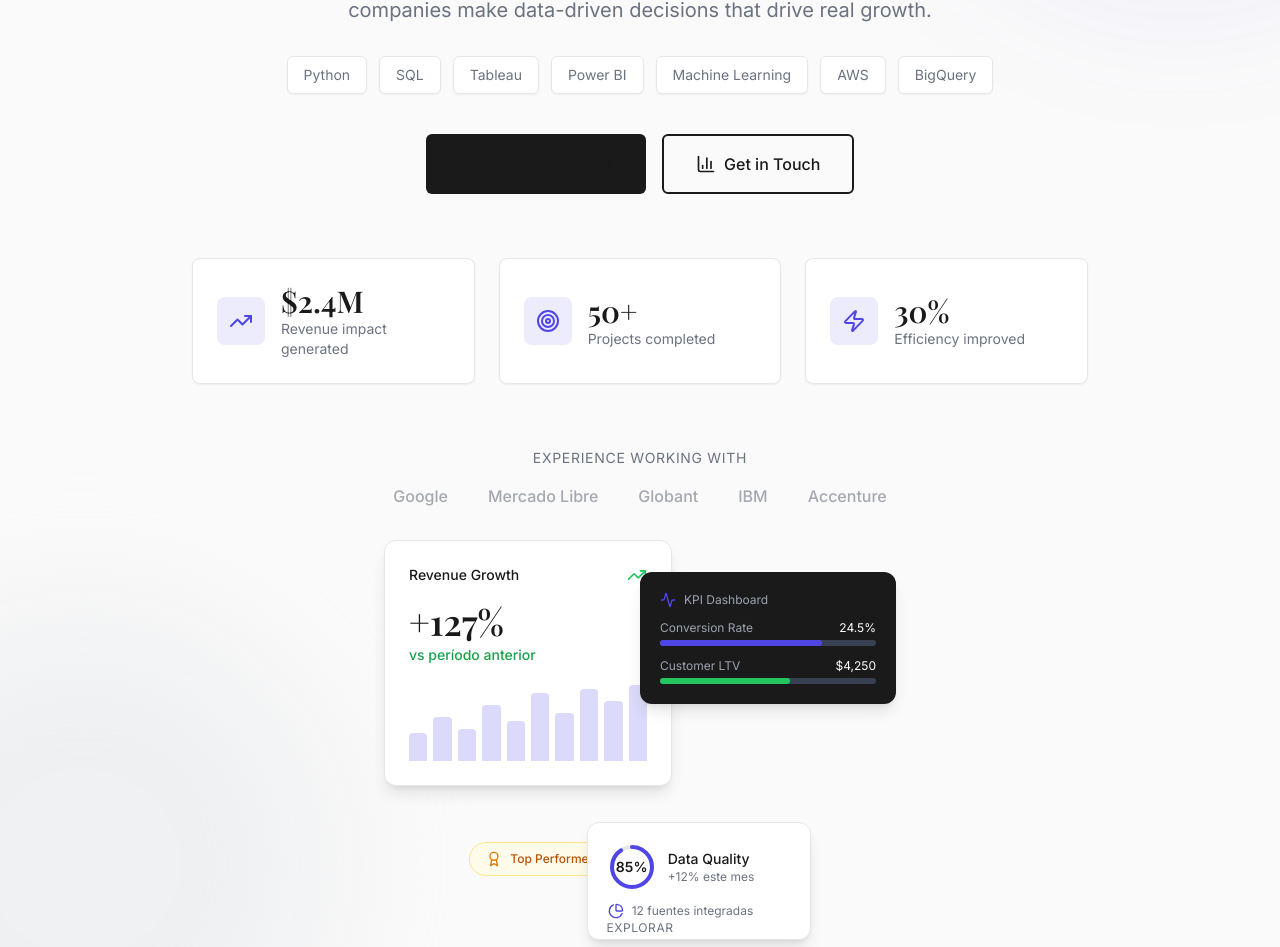
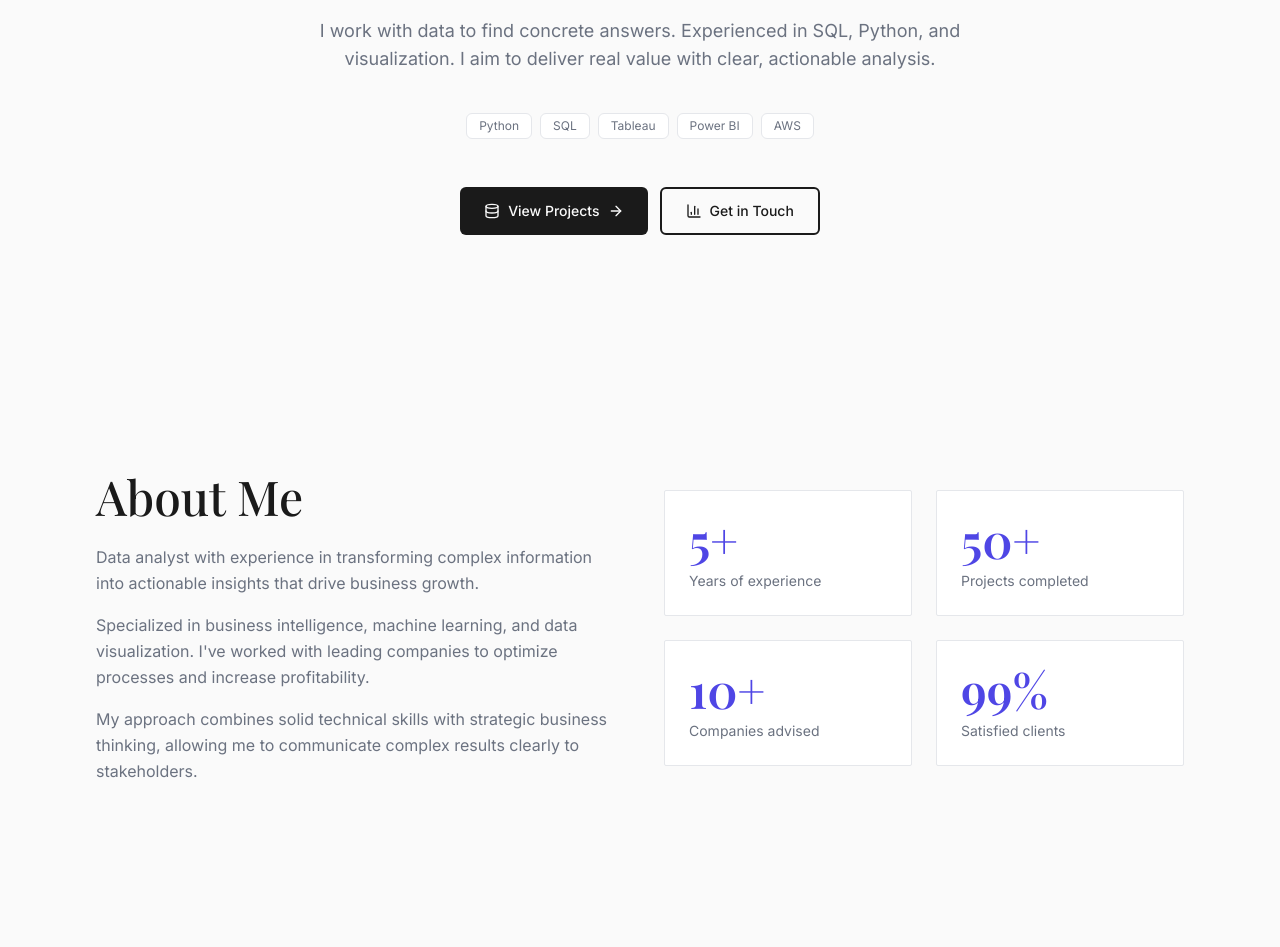
Before and after one commit to tonysoprano33/portfolio-lautaro-ortiz, a Next.js app: page / in a window 1280 px wide. Shown: the part 424-1371 px from the top of the page. Built offline with nearby package versions, Linux system fonts and the light colour scheme.

Commit message:
fix: dark mode detection, button contrast, hero text and layout improvements

```diff
--- a/src/components/Hero.tsx
+++ b/src/components/Hero.tsx
@@ -3,78 +3,51 @@
 import {
   ArrowRight,
   Database,
-  BarChart3,
-  TrendingUp,
-  PieChart,
-  Activity,
-  Target,
-  Zap,
-  Award,
-  ChevronDown
+  BarChart3
 } from "lucide-react";
 import { useLanguage } from "@/hooks/useLanguage";
 import { translations } from "@/data/translations";
-
-const stats = [
-  { value: "$2.4M", icon: TrendingUp },
-  { value: "50+", icon: Target },
-  { value: "30%", icon: Zap },
-];
-
-const companies = ["Google", "Mercado Libre", "Globant", "IBM", "Accenture"];
 
 export default function Hero() {
   const { lang } = useLanguage();
   const t = translations[lang].hero;
 
   return (
-    <section className="min-h-screen flex flex-col justify-center relative overflow-hidden pt-20 pb-12">
-      {/* Background gradients - subtle in both modes */}
-      <div className="absolute top-0 right-0 w-[600px] h-[600px] bg-accent/5 rounded-full blur-3xl -z-10 translate-x-1/3 -translate-y-1/4 dark:bg-accent/10" />
-      <div className="absolute bottom-0 left-0 w-[500px] h-[500px] bg-gray-200/50 rounded-full blur-3xl -z-10 -translate-x-1/3 translate-y-1/4 dark:bg-gray-800/30" />
-
-      <div className="max-w-7xl mx-auto w-full px-4 sm:px-6 lg:px-12 xl:px-24">
-        {/* Top badge */}
-        <div className="flex justify-center mb-6">
-          <span className="inline-flex items-center gap-2 px-4 py-2 bg-accent/10 text-accent text-sm font-medium rounded-full">
+    <section className="min-h-screen flex flex-col justify-center pt-20 pb-20">
+      <div className="max-w-3xl mx-auto w-full px-4 sm:px-6 lg:px-8 text-center">
+        {/* Badge */}
+        <div className="inline-flex items-center gap-2 px-3 py-1.5 bg-accent/10 text-accent text-xs sm:text-sm font-medium rounded-full mb-8">
           <span className="w-2 h-2 bg-green-500 rounded-full animate-pulse" />
           {t.available}
-          </span>
         </div>
 
-        {/* Main headline */}
-        <div className="text-center max-w-4xl mx-auto mb-8">
-          <p className="text-accent text-sm sm:text-base mb-3 tracking-wide uppercase font-semibold">
+        {/* Name */}
+        <p className="text-accent text-sm sm:text-base mb-2 tracking-wide uppercase font-semibold">
           Lautaro Ortiz
         </p>
-          <p className="text-muted-foreground text-sm sm:text-base mb-6 tracking-wide uppercase font-medium">
+
+        {/* Role */}
+        <p className="text-muted-foreground text-xs sm:text-sm mb-8 tracking-wide uppercase">
           {t.role}
         </p>
 
-          <h1 className="font-display text-4xl sm:text-5xl md:text-6xl lg:text-7xl font-medium leading-[1.1] mb-6">
+        {/* Headline */}
+        <h1 className="font-display text-3xl sm:text-4xl md:text-5xl lg:text-6xl font-medium leading-tight mb-8">
           {t.headline}{" "}
           <span className="text-accent italic">{t.headlineAccent}</span>
         </h1>
 
-          <p className="text-muted-foreground text-lg sm:text-xl max-w-2xl mx-auto leading-relaxed">
+        {/* Description */}
+        <p className="text-muted-foreground text-base sm:text-lg max-w-2xl mx-auto mb-10 leading-relaxed">
           {t.description}
         </p>
-        </div>
 
-        {/* Tech Stack - Mobile optimized */}
-        <div className="flex flex-wrap justify-center gap-2 sm:gap-3 mb-10 px-2">
-          {[
-            "Python",
-            "SQL",
-            "Tableau",
-            "Power BI",
-            "Machine Learning",
-            "AWS",
-            "BigQuery"
-          ].map((tech) => (
+        {/* Tech Stack - minimal */}
+        <div className="flex flex-wrap justify-center gap-2 mb-12">
+          {["Python", "SQL", "Tableau", "Power BI", "AWS"].map((tech) => (
             <span
               key={tech}
-              className="px-3 sm:px-4 py-1.5 sm:py-2 bg-card border border-border text-muted-foreground text-xs sm:text-sm rounded-md shadow-sm hover:border-accent/50 transition-colors"
+              className="px-3 py-1 bg-card border border-border text-muted-foreground text-xs rounded-md"
             >
               {tech}
             </span>
@@ -82,169 +55,23 @@ export default function Hero() {
         </div>
 
         {/* CTA Buttons */}
-        <div className="flex flex-col sm:flex-row justify-center gap-3 sm:gap-4 mb-12 sm:mb-16">
+        <div className="flex flex-col sm:flex-row justify-center gap-3">
           <a
             href="#projects"
-            className="inline-flex items-center justify-center gap-2 bg-primary text-primary-foreground px-6 sm:px-8 py-3 sm:py-4 rounded-md hover:opacity-90 transition-opacity text-sm sm:text-base font-medium"
+            className="inline-flex items-center justify-center gap-2 bg-primary text-primary-foreground px-6 py-3 rounded-md hover:opacity-90 transition-opacity text-sm font-medium"
           >
-            <Database className="w-4 h-4 sm:w-5 sm:h-5" />
+            <Database className="w-4 h-4" />
             {t.ctaProjects}
             <ArrowRight className="w-4 h-4" />
           </a>
           <a
             href="#contact"
-            className="inline-flex items-center justify-center gap-2 border-2 border-primary px-6 sm:px-8 py-3 sm:py-4 rounded-md hover:bg-primary hover:text-primary-foreground transition-colors text-sm sm:text-base font-medium"
+            className="inline-flex items-center justify-center gap-2 border-2 border-primary px-6 py-3 rounded-md hover:bg-primary hover:text-primary-foreground transition-colors text-sm font-medium"
           >
-            <BarChart3 className="w-4 h-4 sm:w-5 sm:h-5" />
+            <BarChart3 className="w-4 h-4" />
             {t.ctaContact}
           </a>
         </div>
-
-        {/* Stats Grid - Responsive */}
-        <div className="grid grid-cols-1 sm:grid-cols-3 gap-4 sm:gap-6 max-w-4xl mx-auto mb-12 sm:mb-16">
-          {stats.map((stat, index) => (
-            <div
-              key={index}
-              className="flex items-center gap-4 p-4 sm:p-6 bg-card border border-border rounded-lg shadow-sm"
-            >
-              <div className="flex-shrink-0 w-10 h-10 sm:w-12 sm:h-12 bg-accent/10 rounded-lg flex items-center justify-center">
-                <stat.icon className="w-5 h-5 sm:w-6 sm:h-6 text-accent" />
-              </div>
-              <div>
-                <p className="text-2xl sm:text-3xl font-display font-semibold text-primary">
-                  {stat.value}
-                </p>
-                <p className="text-xs sm:text-sm text-muted-foreground">{[t.stats.revenue, t.stats.projects, t.stats.efficiency][index]}</p>
-              </div>
-            </div>
-          ))}
-        </div>
-
-        {/* Companies/Social Proof */}
-        <div className="text-center mb-8">
-          <p className="text-xs sm:text-sm text-muted-foreground uppercase tracking-wider mb-4">
-            {t.companies}
-          </p>
-          <div className="flex flex-wrap justify-center items-center gap-x-6 sm:gap-x-10 gap-y-2 text-muted-foreground/60">
-            {companies.map((company) => (
-              <span key={company} className="text-sm sm:text-base font-medium">
-                {company}
-              </span>
-            ))}
-          </div>
-        </div>
-
-        {/* Data Visualization Cards - Desktop Only */}
-        <div className="hidden lg:block relative h-[400px] max-w-5xl mx-auto mt-8">
-          {/* Main metric card */}
-          <div className="absolute top-0 left-1/4 w-72 bg-white border border-gray-200 rounded-xl shadow-lg p-6">
-            <div className="flex items-center justify-between mb-4">
-              <span className="text-sm font-medium text-primary">Revenue Growth</span>
-              <TrendingUp className="w-5 h-5 text-green-500" />
-            </div>
-            <div className="text-4xl font-display font-semibold text-primary mb-1">
-              +127%
-            </div>
-            <div className="text-sm text-green-600 font-medium mb-4">
-              vs período anterior
-            </div>
-            <div className="h-20 flex items-end gap-1.5">
-              {[35, 55, 40, 70, 50, 85, 60, 90, 75, 95].map((h, i) => (
-                <div
-                  key={i}
-                  className="flex-1 bg-accent/20 rounded-t hover:bg-accent/30 transition-colors"
-                  style={{ height: `${h}%` }}
-                />
-              ))}
-            </div>
-          </div>
-
-          {/* Performance card */}
-          <div className="absolute top-8 right-1/4 w-64 bg-primary text-white rounded-xl shadow-lg p-5">
-            <div className="flex items-center gap-2 mb-3">
-              <Activity className="w-4 h-4 text-accent" />
-              <span className="text-xs text-gray-400">KPI Dashboard</span>
-            </div>
-            <div className="space-y-3">
-              <div>
-                <div className="flex justify-between text-xs mb-1">
-                  <span className="text-gray-400">Conversion Rate</span>
-                  <span>24.5%</span>
-                </div>
-                <div className="h-1.5 bg-gray-700 rounded-full">
-                  <div className="h-full w-[75%] bg-accent rounded-full" />
-                </div>
-              </div>
-              <div>
-                <div className="flex justify-between text-xs mb-1">
-                  <span className="text-gray-400">Customer LTV</span>
-                  <span>$4,250</span>
-                </div>
-                <div className="h-1.5 bg-gray-700 rounded-full">
-                  <div className="h-full w-[60%] bg-green-500 rounded-full" />
-                </div>
-              </div>
-            </div>
-          </div>
-
-          {/* Achievement badge */}
-          <div className="absolute bottom-16 left-1/3 px-4 py-2 bg-amber-50 border border-amber-200 rounded-full flex items-center gap-2">
-            <Award className="w-4 h-4 text-amber-600" />
-            <span className="text-xs font-medium text-amber-700">
-              Top Performer Q4 2024
-            </span>
-          </div>
-
-          {/* Secondary metric */}
-          <div className="absolute bottom-0 right-1/3 w-56 bg-white border border-gray-200 rounded-xl shadow-lg p-5">
-            <div className="flex items-center gap-3 mb-3">
-              <div className="relative w-12 h-12">
-                <svg viewBox="0 0 36 36" className="w-full h-full transform -rotate-90">
-                  <circle cx="18" cy="18" r="15" fill="none" stroke="#e5e7eb" strokeWidth="3" />
-                  <circle
-                    cx="18"
-                    cy="18"
-                    r="15"
-                    fill="none"
-                    stroke="#4f46e5"
-                    strokeWidth="3"
-                    strokeDasharray="85 15"
-                    strokeLinecap="round"
-                  />
-                </svg>
-                <span className="absolute inset-0 flex items-center justify-center text-sm font-semibold">
-                  85%
-                </span>
-              </div>
-              <div>
-                <p className="text-sm font-medium text-primary">Data Quality</p>
-                <p className="text-xs text-muted">+12% este mes</p>
-              </div>
-            </div>
-            <div className="flex gap-2">
-              <PieChart className="w-4 h-4 text-accent" />
-              <span className="text-xs text-muted">12 fuentes integradas</span>
-            </div>
-          </div>
-        </div>
-
-        {/* Mobile visual alternative */}
-        <div className="lg:hidden flex justify-center mt-8">
-          <div className="flex items-center gap-2 px-4 py-2 bg-accent/10 rounded-full">
-            <BarChart3 className="w-4 h-4 text-accent" />
-            <span className="text-xs sm:text-sm text-accent font-medium">
-              +127% ROI promedio en proyectos
-            </span>
-          </div>
-        </div>
-      </div>
-
-      {/* Scroll indicator */}
-      <div className="absolute bottom-6 left-1/2 -translate-x-1/2 flex flex-col items-center gap-2">
-        <span className="text-xs text-muted uppercase tracking-wider hidden sm:block">
-          Explorar
-        </span>
-        <ChevronDown className="w-5 h-5 text-muted animate-bounce" />
       </div>
     </section>
   );
--- a/src/data/translations.ts
+++ b/src/data/translations.ts
@@ -5,9 +5,9 @@ export const translations = {
     hero: {
       available: "Disponible para nuevas oportunidades",
       role: "Data Analyst & Business Intelligence Specialist",
-      headline: "Convierto datos en",
-      headlineAccent: "resultados medibles",
-      description: "Especialista en transformar datos complejos en insights accionables. Ayudo a empresas a tomar decisiones basadas en datos que impulsan crecimiento real.",
+      headline: "Analista de datos",
+      headlineAccent: "enfocado en resultados",
+      description: "Trabajo con datos para encontrar respuestas concretas. Experiencia en SQL, Python y visualización. Busco aportar valor real con análisis claros y accionables.",
       ctaProjects: "Ver Proyectos",
       ctaContact: "Contactar",
       companies: "Experiencia trabajando con",
@@ -55,9 +55,9 @@ export const translations = {
     hero: {
       available: "Open to new opportunities",
       role: "Data Analyst & Business Intelligence Specialist",
-      headline: "Turning data into",
-      headlineAccent: "measurable results",
-      description: "Specialist in transforming complex data into actionable insights. I help companies make data-driven decisions that drive real growth.",
+      headline: "Data analyst",
+      headlineAccent: "focused on results",
+      description: "I work with data to find concrete answers. Experienced in SQL, Python, and visualization. I aim to deliver real value with clear, actionable analysis.",
       ctaProjects: "View Projects",
       ctaContact: "Get in Touch",
       companies: "Experience working with",
--- a/tailwind.config.ts
+++ b/tailwind.config.ts
@@ -22,7 +22,9 @@ const config: Config = {
         input: "rgb(var(--input))",
         ring: "rgb(var(--ring))",
         primary: "rgb(var(--foreground))",
+        "primary-foreground": "rgb(var(--background))",
         secondary: "rgb(var(--muted-foreground))",
+        "secondary-foreground": "rgb(var(--background))",
       },
       fontFamily: {
         sans: ["var(--font-inter)", "Inter", "system-ui", "sans-serif"],
```
Also changed, not shown: src/app/layout.tsx (+16 -0 lines). Lines whose indentation alone changed are shown as unchanged.
